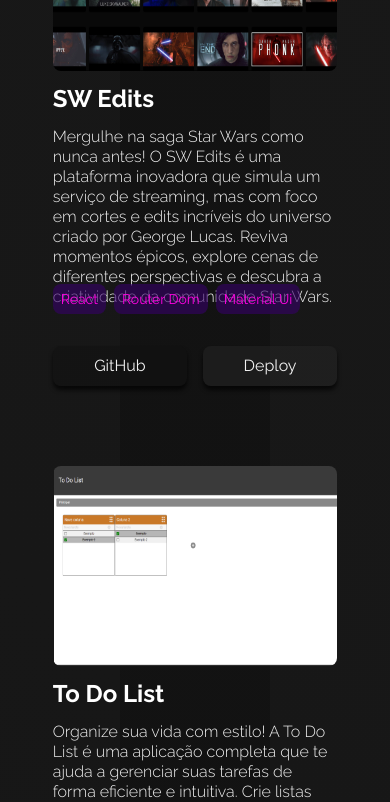
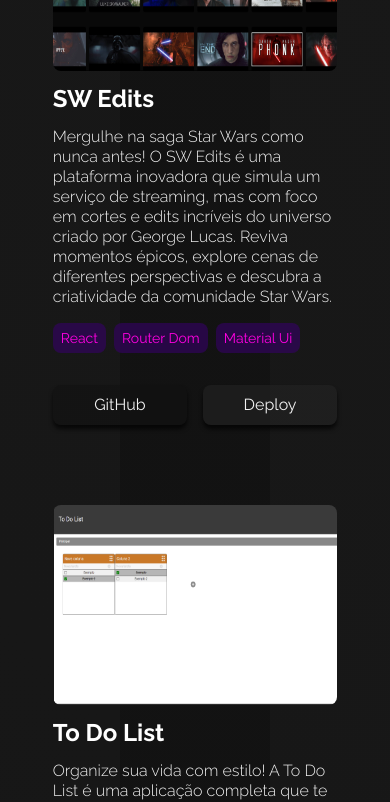
Before and after one commit to Felipe-Belotto/Portifolio, a Next.js app: page / in a window 390 px wide. Shown: the part 3820-4622 px from the top of the page. Built offline with nearby package versions, Linux system fonts and the light colour scheme.

Commit message:
removendo erro no layout dos Projetos

```diff
--- a/src/Components/Projeto/Projeto.module.css
+++ b/src/Components/Projeto/Projeto.module.css
@@ -27,7 +27,7 @@
 }
 
 .card .conteudo .descricao {
-  max-height: 125px;
+  max-height: auto;
   font-size: 16px;
   font-weight: 300;
   line-height: 125%;
@@ -103,9 +103,7 @@
     gap: 16px;
   }
 
-  .tecnologias{
-    margin: 16px 0 0 0;
-  }
+
 
   .buttons__container{
     justify-content: center;
```
